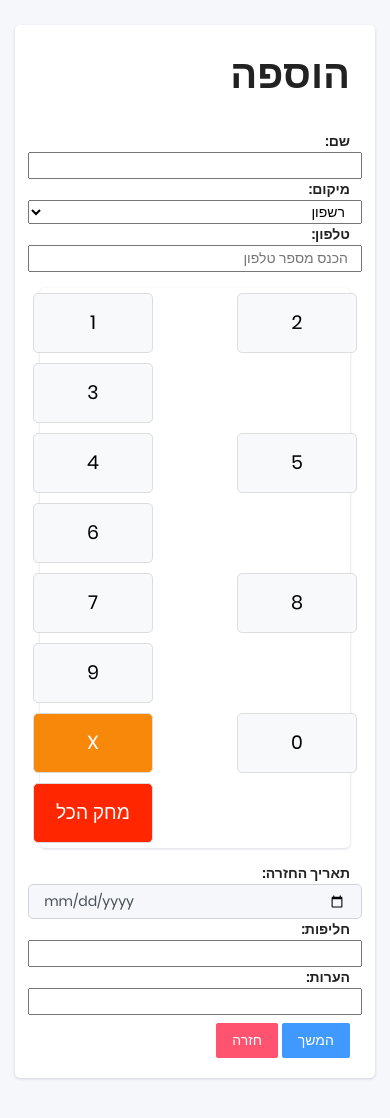
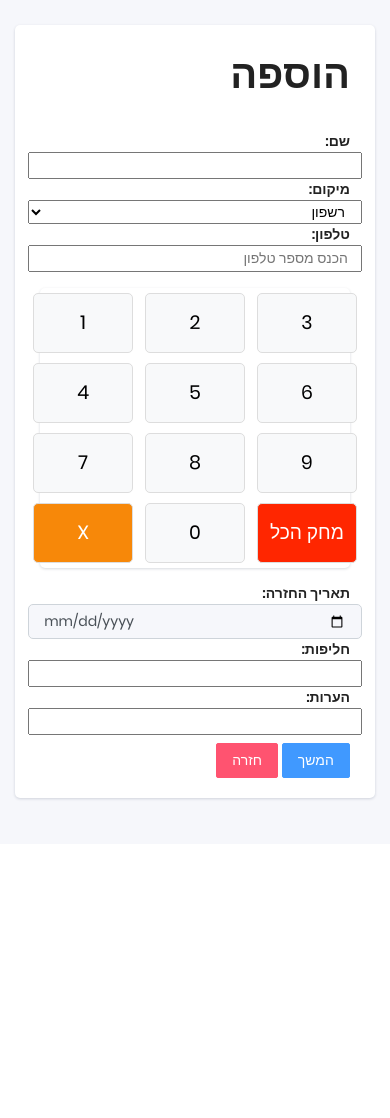
Before and after one commit to eilam20/ski, a Django app: page /create_order/ in a window 390 px wide. After the commit the page ends 801 px from the top, so only its background shows below. Run offline with Django 4.2, Linux system fonts and the light colour scheme; some libraries are stand-ins or nearby versions.

Commit message:
update phone

```diff
--- a/apps/templates/home/create.html
+++ b/apps/templates/home/create.html
@@ -26,7 +26,7 @@
     }
 
     .pinpad-btn {
-        width: 120px;
+        width: 30%;
         height: 60px;
         margin: 5px;
         border: 1px solid #ddd;
```
